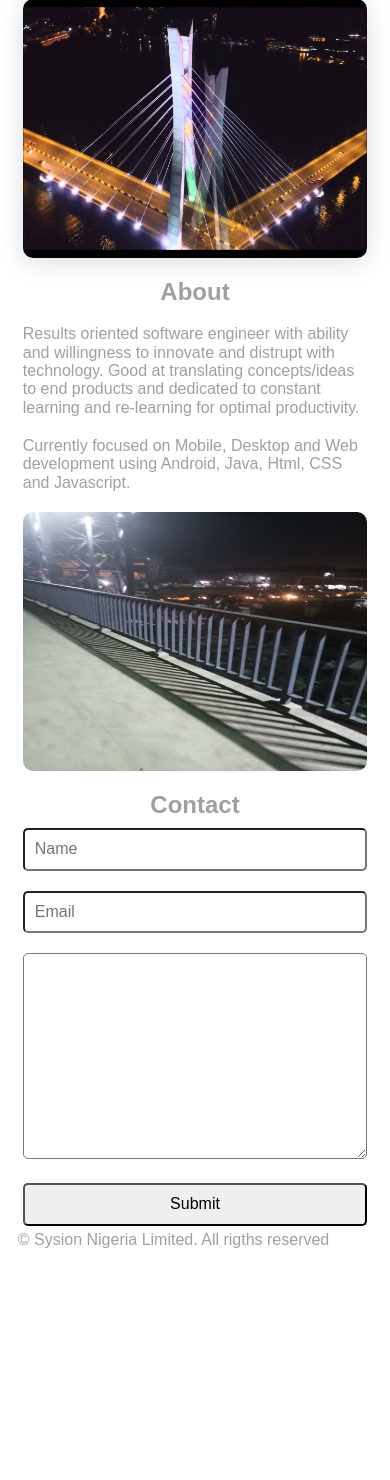
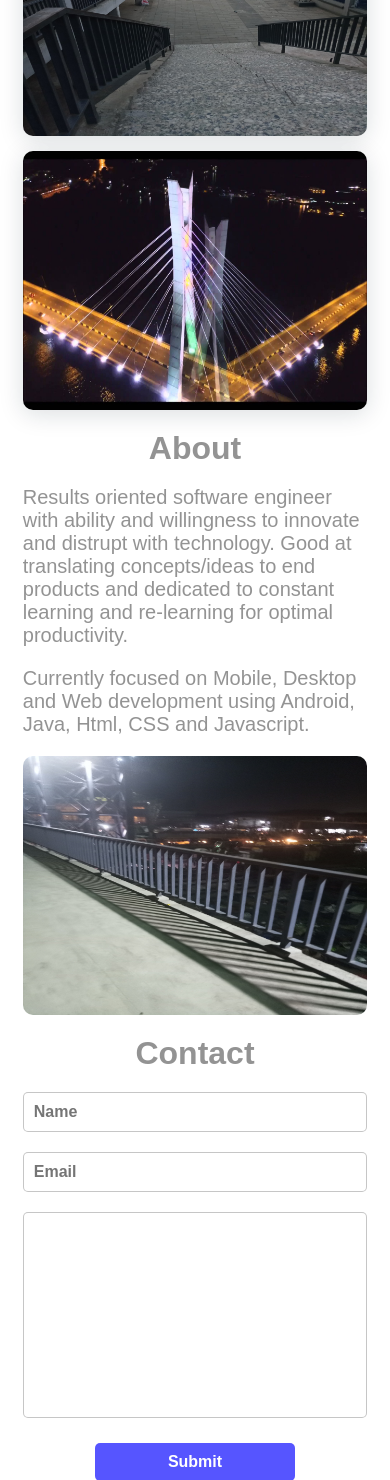
Before and after one commit to sysion/CityWeb, a PHP site: page / in a window 390 px wide. Shown: the part 2669-4149 px from the top of the page. Before the commit the page ends 3917 px from the top, so only its background shows below. Run offline with PHP 8.4, Linux system fonts and the light colour scheme.

Commit message:
Completed styling for mobile and min-width 576px

```diff
--- a/css/style.css
+++ b/css/style.css
@@ -11,12 +11,13 @@
 
 body{
 	font-size: 1.6rem;
-	color: rgba(66, 66, 66, 0.5);
+	color: rgba(128, 128, 128, 0.85);     /* color: rgba(66, 66, 66, 0.5); */
 }
 
 a{
 	text-decoration: none;
 	font-weight: bold;
+	color: rgba(0, 0, 0, 0.7);
 }
 
 ul{
@@ -36,6 +37,7 @@
 	padding: 1rem;
 }
 
+
 /*=== HEADER ===*/
 .site__header{
 	width: 100%;
@@ -44,6 +46,7 @@
 	left: 0;
 	z-index: 99;
 	box-shadow: 0.2rem 0.1rem 0.2rem 0.1rem rgba(45, 54, 48, 0.1);
+	background-color: #ffffff;
 }
 
 .site__logo{
@@ -95,6 +98,7 @@
 	border-bottom: none;
 }
 
+
 /*=== CONTENT ===*/
 .site__content{
 	top: 4rem;
@@ -110,6 +114,10 @@
 .site__content section .title{
 	text-align: center;
 	margin-bottom: 1rem;
+}
+
+.site__content section h2{
+	font-size: 3.2rem;    /* 32px */
 }
 
 .home{
@@ -130,7 +138,8 @@
 }
 
 .services{
-
+	font-size: 2rem;
+	margin-top: 4rem;
 }
 
 .services__info__image{
@@ -189,7 +198,7 @@
 }
 
 .about{
-
+	font-size: 2rem;
 }
 
 .about__image__info{
@@ -210,11 +219,12 @@
 }
 
 .contact{
-
+	width: 100%;
 }
 
 .contact__form{
 	width: 100%;
+	margin-top: 2rem;
 }
 
 .contact__form input{
@@ -222,6 +232,24 @@
 	margin-bottom: 2rem;
 	padding: 1rem;
 	border-radius: 0.5rem;
+	border: 0.1rem solid rgba(128, 128, 128, 0.45);
+	outline: none;
+}
+
+.contact__form input[type=text],
+.contact__form input[type=mail],
+.contact__form input[type=button]{
+	font-weight: bold;
+}
+
+.contact__form input[type=button]{
+	display: block;
+	width: 20rem;
+	margin: 0 auto 2rem auto;
+	border: none;
+	color: #ffffff;
+	cursor: pointer;
+	background-color: rgba(15, 14, 255, 0.7);
 }
 
 .contact__form textarea{
@@ -229,12 +257,37 @@
 	margin-bottom: 2rem;
 	padding: 1rem;
 	border-radius: 0.5rem;
+	border: 0.1rem solid rgba(128, 128, 128, 0.45);
+	resize: none;   /* disable the resizable property of a textarea */
 }
 
+
 /*=== FOOTER ===*/
+.site__footer{
+	width: 100%;
+	margin-top: 4rem;
+	padding: 2rem;
+	text-align: center;
+	background-color: rgba(128, 128, 128, 0.45);           /* rgba(157, 142, 139, 0.7) */
+}
+
+.social__icon{
+	padding: 1rem;
+	margin-bottom: 2rem;
+}
+
+.social__icon a{
+	margin: 1rem;
+	padding: 1rem;
+}
+
+.site__footer p{
+	font-weight: bold;
+	color: #ffffff;    /* rgba(240, 241, 242, 0.8) */
+}
 
 
-
+/*=== MEDIA QUERY - 576px ===*/
 @media screen and (min-width: 576px) {
 	.site__header{
 		width: 100%;
@@ -316,6 +369,9 @@
 		display: flex;
 		flex-direction: row;
 		justify-content: space-between;
+
+
+		align-content: center;
 	}
 
 	.services__item{
@@ -326,7 +382,7 @@
 	}
 
 	.services__info p{
-		margin-top: 6rem;
+		/*margin-top: 6rem;*/
 	}
 
 	.services__info ul{
@@ -352,6 +408,9 @@
 		display: flex;
 		flex-direction: row;
 		justify-content: space-between;
+
+
+		align-content: center;
 	}
 
 	.about__item{
@@ -362,7 +421,16 @@
 	}
 
 	.about__info{
-		margin-top: 6rem;
+		/*margin-top: 6rem;*/
+	}
+
+	.contact{
+		width: 40%;
+		margin: 0 auto;
+	}
+
+	.contact__form input[type=button]{
+		margin: 0 2rem 0 auto;
 	}
 
 }
--- a/index.html
+++ b/index.html
@@ -115,7 +115,7 @@
 			<section class="contact" id="contact">
 				<h2 class="title">Contact</h2>
 
-				<div class="">
+				<div>
                     <form action="" class="contact__form">
                         <input type="text" placeholder="Name" class="contact__input">
                         <input type="mail" placeholder="Email" class="contact__input">
@@ -131,9 +131,9 @@
 		<!--=== site__footer starts ===-->
 		<footer class="site__footer">
 			<section class="social__icon">
-				<a href="#" class="facebook"><i></i></a>
-				<a href="#" class="twitter"><i></i></a>
-				<a href="#" class="instagram"><i></i></a>
+				<a href="#" class="facebook"><i>f</i></a>
+				<a href="#" class="twitter"><i>t</i></a>
+				<a href="#" class="instagram"><i>i</i></a>
 			</section>
 
 			<p class="copyright">&copy; Sysion Nigeria Limited. All rigths reserved</p>
```
